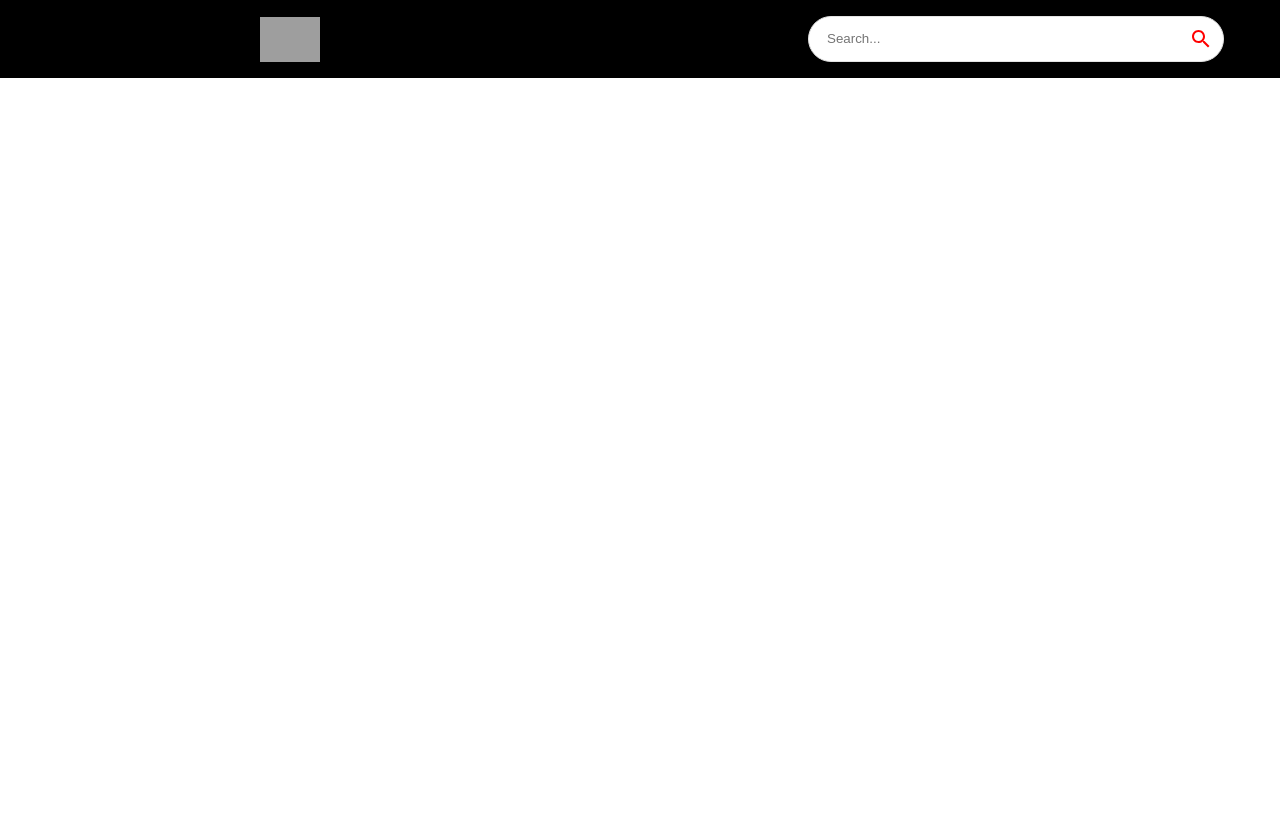
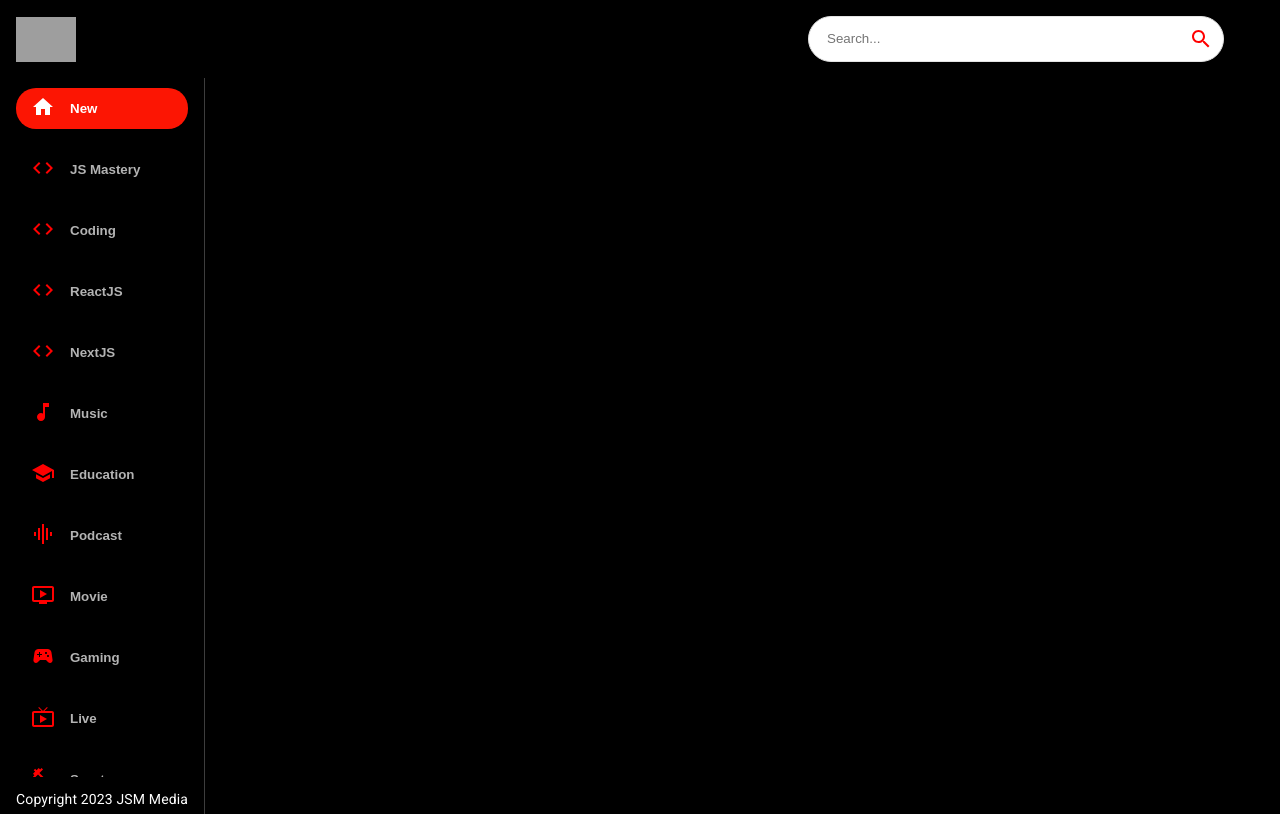
Before and after one commit to ljupchobozhinovski/youtube-clone, a React (Create React App) app: page / in a window 1280 px wide. Built offline with nearby package versions, Linux system fonts and the light colour scheme; grey boxes are pictures that could not be loaded.

Commit message:
add sidebar component

```diff
--- a/src/App.js
+++ b/src/App.js
@@ -6,7 +6,8 @@
   SearchFeed,
   VideoDetail,
   ChannelDetail,
-  SearchBar
+  SearchBar,
+  Sidebar
 } from "./components";
 
 const App = () => (
--- a/src/components/Feed.jsx
+++ b/src/components/Feed.jsx
@@ -1,10 +1,30 @@
-import React from 'react'
+import React from "react";
+import { useState, useEffect } from "react";
+import { Box, Stack, Typography } from "@mui/material";
+import Sidebar from "./Sidebar";
 
 const Feed = () => {
   return (
-    <>
-    </>
-  )
-}
+    <Stack sx={{ flexDirection: { sx: "column", sm: "row" } }}>
+      <Box
+        sx={{
+          height: { sx: "auto", md: "92vh" },
+          borderRight: "1px solid #3d3d3d",
+          px: { sx: 0, md: 2 }
+        }}
+      >
+        <Sidebar />
 
-export default Feed
+        <Typography
+          className="copyright"
+          variant="body2"
+          sx={{ mt: 1.5, color: "#fff" }}
+        >
+          Copyright 2023 JSM Media
+        </Typography>
+      </Box>
+    </Stack>
+  );
+};
+
+export default Feed;
--- a/src/components/Navbar.jsx
+++ b/src/components/Navbar.jsx
@@ -16,12 +16,13 @@
       justifyContent: "space-between"
     }}
   >
-    <Link to="/" style={{ display: "flex", alignItems: "center" }} />
-    <img src={logo} alt="logo" height={45} />
+    <Link to="/" style={{ display: "flex", alignItems: "center" }}>
+      <img src={logo} alt="logo" height={45} />
+    </Link>
 
     <Link />
 
-    <SearchBar/>
+    <SearchBar />
   </Stack>
 );
 
--- /dev/null
+++ b/src/components/Sidebar.jsx
@@ -0,0 +1,43 @@
+import React from "react";
+import { Stack } from "@mui/material";
+import { categories } from "../utils/constants";
+
+const selectedCategory = "New";
+
+const Sidebar = () => (
+  <Stack
+    direction="row"
+    sx={{
+      overflowY: "auto",
+      height: { sx: "auto", md: "95%" },
+      flexDirection: { md: "column" }
+    }}
+  >
+    {categories.map((category) => (
+      <button
+        key={category.name}
+        className="category-btn"
+        style={{
+          background: category.name === selectedCategory && "#FC1503",
+          color: "white"
+        }}
+      >
+        <span
+          style={{
+            color: category.name === selectedCategory ? "white" : "red",
+            marginRight: "15px"
+          }}
+        >
+          {category.icon}
+        </span>
+        <span
+          style={{ opacity: category.name === selectedCategory ? "1" : "0.7" }}
+        >
+          {category.name}
+        </span>
+      </button>
+    ))}
+  </Stack>
+);
+
+export default Sidebar;
--- a/src/components/index.js
+++ b/src/components/index.js
@@ -4,3 +4,4 @@
 export { default as SearchFeed } from "./SearchFeed";
 export { default as VideoDetail } from "./VideoDetail";
 export { default as SearchBar } from "./SearchBar";
+export { default as Sidebar } from "./Sidebar";
```
